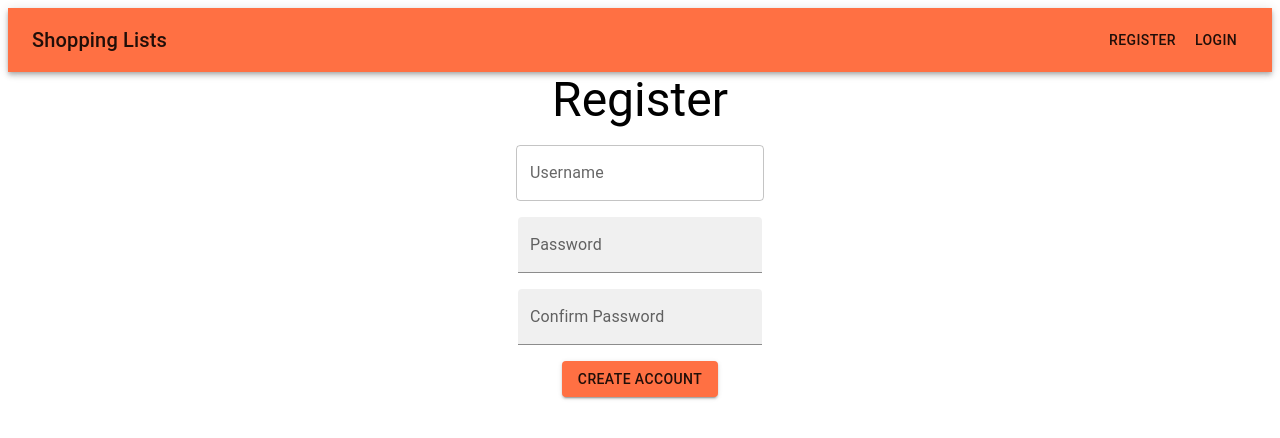
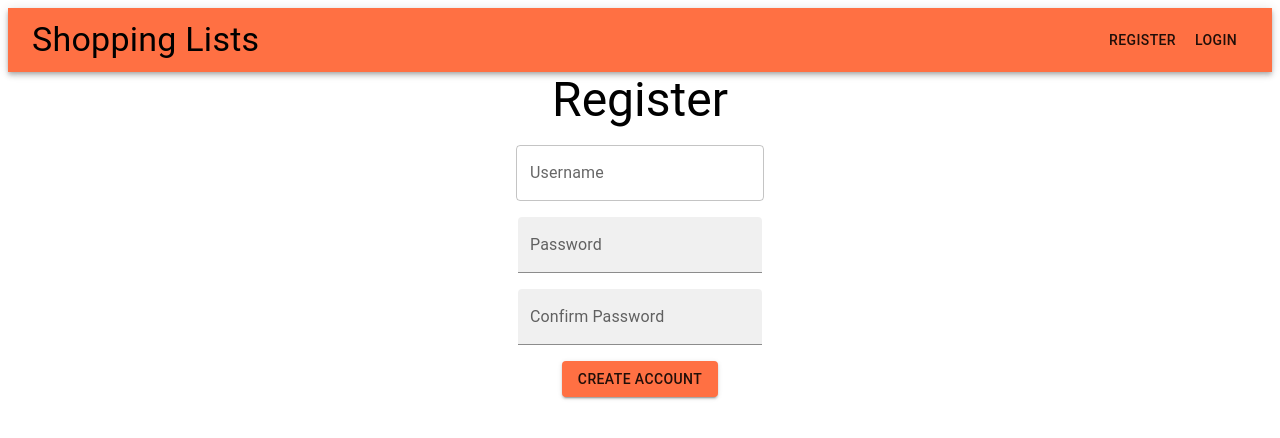
Before and after one commit to mikejoh12/shopping-lists, a React (Create React App) app in the folder ui/: page /register in a window 1280 px wide. Shown: the top 438 px of the page. Built offline with nearby package versions, Linux system fonts and the light colour scheme.

Commit message:
UI improvements

```diff
--- a/ui/package.json
+++ b/ui/package.json
@@ -8,7 +8,6 @@
     "@emotion/styled": "^11.10.5",
     "@mui/icons-material": "^5.11.9",
     "@mui/material": "^5.11.8",
-    "@mui/x-data-grid": "^5.17.23",
     "@reduxjs/toolkit": "^1.9.2",
     "@testing-library/jest-dom": "^5.16.5",
     "@testing-library/react": "^13.4.0",
--- a/ui/src/components/Header.tsx
+++ b/ui/src/components/Header.tsx
@@ -39,7 +39,17 @@ export const HeaderLayout = () => {
       <Box sx={{ flexGrow: 1 }}>
         <AppBar position="static">
           <Toolbar>
-            <Typography variant="h6" component="div" sx={{ flexGrow: 1 }}>
+            <Typography
+              variant="h4"
+              component={Link}
+              to="/"
+              sx={{
+                flexGrow: 1,
+                textDecoration: "none",
+                boxShadow: "none",
+                color: "black",
+              }}
+            >
               Shopping Lists
             </Typography>
             {auth.user && (
--- a/ui/src/components/lists/ManageListDialog.tsx
+++ b/ui/src/components/lists/ManageListDialog.tsx
@@ -60,15 +60,15 @@ export default function ManageListDialog() {
 
   return (
     <div>
-      <Box sx={{ textAlign: "center", p: 1 }}>
+      <Box sx={{ textAlign: "center", p: 1}}>
         <Button variant="outlined" onClick={handleClickOpen} color="secondary">
           Manage List
         </Button>
         <Dialog open={open} onClose={handleClose}>
           <DialogTitle>Manage List</DialogTitle>
           <DialogContent></DialogContent>
-          <DialogActions>
-            <Button onClick={handleDeleteList}>Delete List</Button>
+          <DialogActions sx={{margin: "auto"}}>
+            <Button variant="contained" onClick={handleDeleteList}>Delete List</Button>
           </DialogActions>
         </Dialog>
       </Box>
--- a/ui/src/components/lists/NewListDialog.tsx
+++ b/ui/src/components/lists/NewListDialog.tsx
@@ -27,7 +27,7 @@ export default function NewListDialog() {
 
   const [addList] = useAddListMutation();
 
-  const { control, handleSubmit } = useForm({
+  const { control, handleSubmit, reset } = useForm({
     defaultValues: {
       name: "",
     },
@@ -56,6 +56,7 @@ export default function NewListDialog() {
         name: data.name,
         items: [],
       };
+      reset();
       dispatch(addNewVisitorList(newList));
       dispatch(setSelectedList({ id: newList.id }));
     }
@@ -85,8 +86,8 @@ export default function NewListDialog() {
               />
             </DialogContent>
             <DialogActions>
-              <Button onClick={handleClose}>Cancel</Button>
-              <Button type="submit">Create List</Button>
+              <Button variant="contained" onClick={handleClose} >Cancel</Button>
+              <Button variant="contained" type="submit">Create List</Button>
             </DialogActions>
           </form>
         </Dialog>
--- a/ui/src/views/ShoppingLists.tsx
+++ b/ui/src/views/ShoppingLists.tsx
@@ -26,7 +26,6 @@ export default function ShoppingLists() {
 
   let sortedList: Array<ShoppingListItem> = [];
   if (selectedList) {
-    console.log("selectedList", selectedList);
     sortedList = [...selectedList.items];
     sortedList.sort(compareFn);
   }
```
Also changed, not shown: 1 other file (tests, documents, lock files or other folders).
